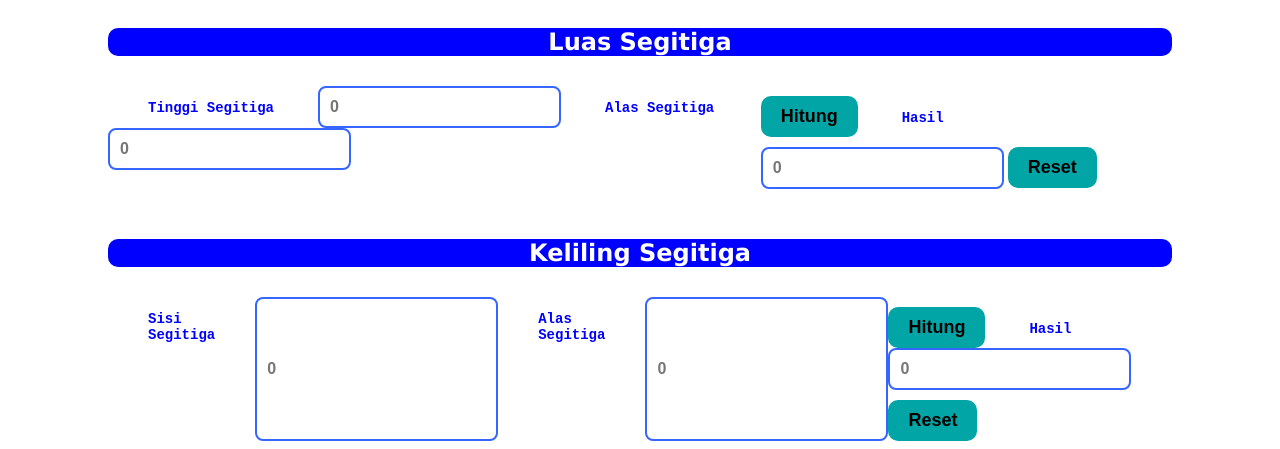
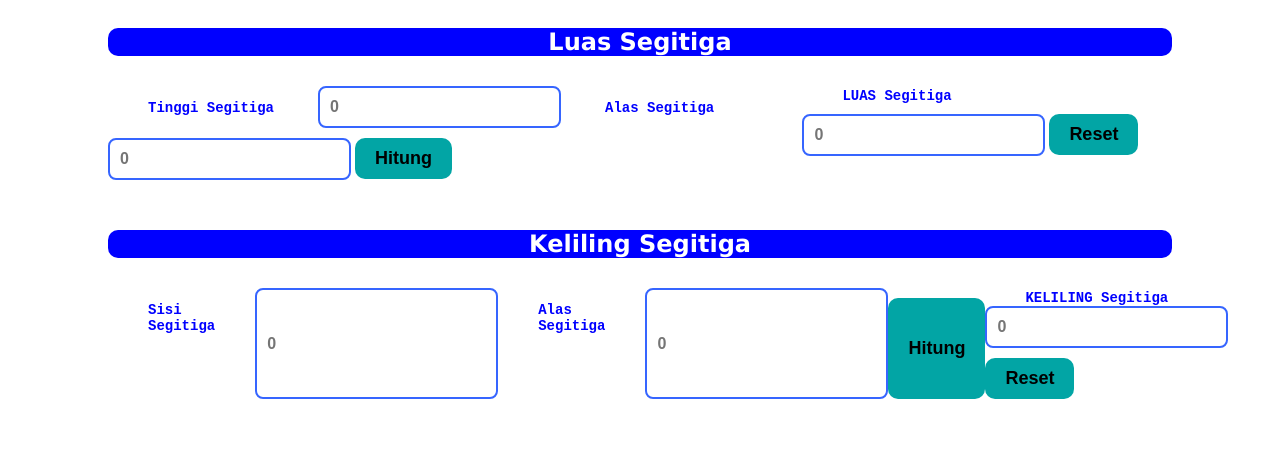
Before and after one commit to revou-fundamental-course/7-aug-23-maydesa, a plain HTML site: page index.html in a window 1280 px wide. Shown: the part 381-830 px from the top of the page. After the commit the page ends 800 px from the top, so only its background shows below. Drawn offline with Linux system fonts and the light colour scheme; files that its build step writes are made by us from their sources.

Commit message:
Update index.html

```diff
--- a/index.html
+++ b/index.html
@@ -31,13 +31,14 @@
 
                 <label for="alas-input">Alas Segitiga</label>
                 <input type="number" id="alas-input" placeholder="0">
+
+                <button id="hitung-luas">Hitung</button>
             </section>
 
             <section>
-                <button>Hitung</button>
-                <label for="hasil-output">Hasil</label>
+                <label for="hasil-output">LUAS Segitiga</label>
                 <input type="number" id="hasil-output" placeholder="0">
-                <button>Reset</button>
+                <button id="reset">Reset</button>
 
             </section>
 
@@ -54,9 +55,10 @@
             <label for="alas-input">Alas Segitiga</label>
             <input type="number" id="alas-input" placeholder="0">
 
+            <button id="hitung-keliling">Hitung</button>
+
             <section>
-                <button>Hitung</button>
-                <label for="hasil-output">Hasil</label>
+                <label for="hasil-output">KELILING Segitiga</label>
                 <input type="number" id="hasil-output" placeholder="0">
                 <button>Reset</button>
 
@@ -65,6 +67,9 @@
         </section>
 
     </main>
+    <script src="JS/script.js">
+
+    </script>
 
 </body>
 </html>
```
